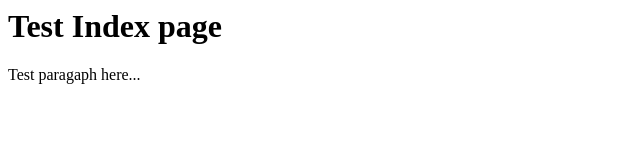
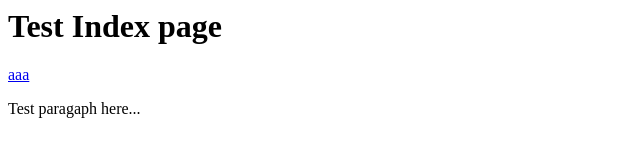
Before and after one commit to 9123086/iotv, a plain HTML site: page index.html in a window 1280 px wide. Shown: the whole page, without its empty margins (0-640 px from the left). Drawn offline with Linux system fonts and the light colour scheme.

Commit message:
Update index.html

```diff
--- a/index.html
+++ b/index.html
@@ -6,6 +6,7 @@
 </head>
 <body>
 <h1>Test Index page</h1>
+    <a href="/iotv/aaa.html">aaa</a>
 <p>
     Test paragaph here...
 </p>
```
